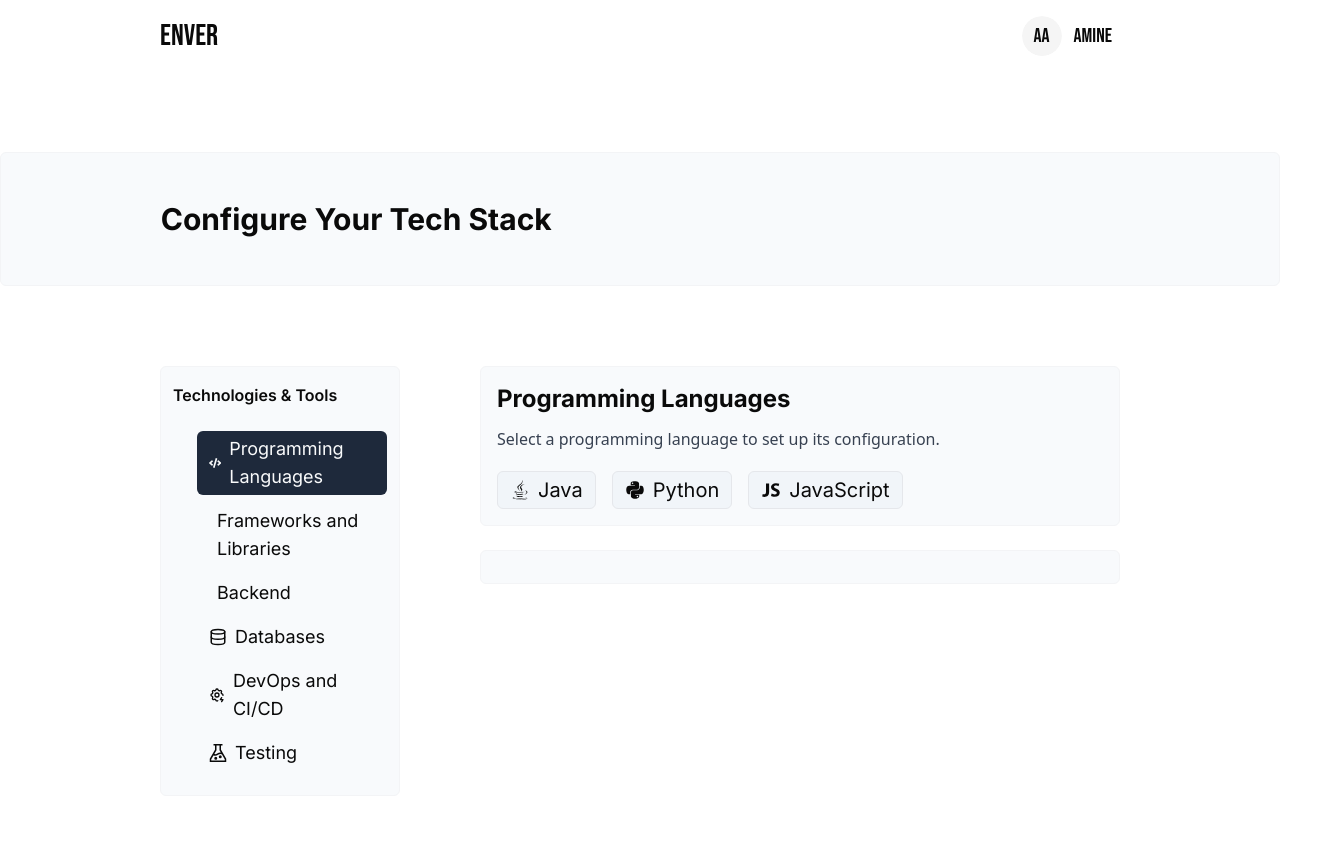
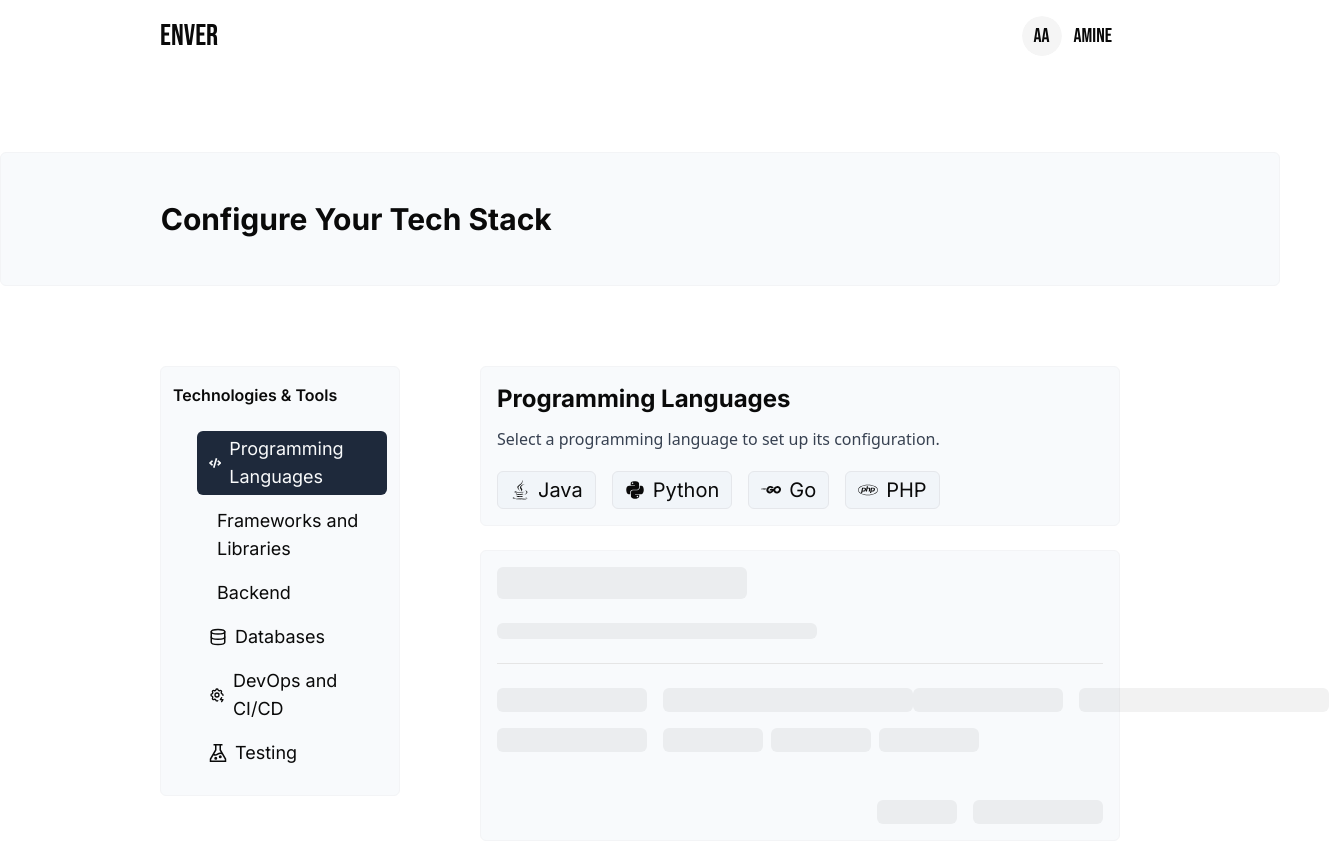
Before and after one commit to AmineAouragh/ENVER, a Next.js app: page /tech-stack in a window 1280 px wide. Both pictures are taken after a click on the item "Programming Languages". Shown: the whole page, 1329 px wide, since content can reach past the window. Before the commit the page ends 800 px from the top, so only its background shows below. Built offline with nearby package versions, Linux system fonts and the light colour scheme.

Commit message:
add java configuration form (in progress)

```diff
--- /dev/null
+++ b/components/ui/radio-group.jsx
@@ -0,0 +1,29 @@
+import * as React from "react"
+import * as RadioGroupPrimitive from "@radix-ui/react-radio-group"
+import { Circle } from "lucide-react"
+
+import { cn } from "@/lib/utils"
+
+const RadioGroup = React.forwardRef(({ className, ...props }, ref) => {
+  return (<RadioGroupPrimitive.Root className={cn("grid gap-2", className)} {...props} ref={ref} />);
+})
+RadioGroup.displayName = RadioGroupPrimitive.Root.displayName
+
+const RadioGroupItem = React.forwardRef(({ className, ...props }, ref) => {
+  return (
+    <RadioGroupPrimitive.Item
+      ref={ref}
+      className={cn(
+        "aspect-square h-4 w-4 rounded-full border border-primary text-primary shadow focus:outline-none focus-visible:ring-1 focus-visible:ring-ring disabled:cursor-not-allowed disabled:opacity-50",
+        className
+      )}
+      {...props}>
+      <RadioGroupPrimitive.Indicator className="flex items-center justify-center">
+        <Circle className="h-3.5 w-3.5 fill-primary" />
+      </RadioGroupPrimitive.Indicator>
+    </RadioGroupPrimitive.Item>
+  );
+})
+RadioGroupItem.displayName = RadioGroupPrimitive.Item.displayName
+
+export { RadioGroup, RadioGroupItem }
--- a/package.json
+++ b/package.json
@@ -16,6 +16,7 @@
     "@radix-ui/react-dropdown-menu": "^2.1.6",
     "@radix-ui/react-label": "^2.1.2",
     "@radix-ui/react-popover": "^1.1.6",
+    "@radix-ui/react-radio-group": "^1.2.3",
     "@radix-ui/react-select": "^2.1.6",
     "@radix-ui/react-separator": "^1.1.2",
     "@radix-ui/react-slot": "^1.1.2",
--- a/pages/tech-stack.js
+++ b/pages/tech-stack.js
@@ -19,7 +19,7 @@ import { GrMysql } from "react-icons/gr"
 import { BiLogoMongodb, BiLogoNodejs } from "react-icons/bi"
 import { VscVscode } from "react-icons/vsc"
 import { BiLogoPostgresql } from "react-icons/bi"
-import { DiDjango, DiDocker } from "react-icons/di"
+import { DiDocker } from "react-icons/di"
 import { BiLogoTailwindCss } from "react-icons/bi"
 import { BiLogoKubernetes } from "react-icons/bi"
 import { BiLogoSpringBoot } from "react-icons/bi"
@@ -31,7 +31,6 @@ import { FaFigma } from "react-icons/fa"
 import { TbBrandReactNative } from "react-icons/tb"
 import { FaFlutter } from "react-icons/fa6"
 import { SiMariadb } from "react-icons/si"
-import { DiNodejs } from "react-icons/di"
 import { FaGolang } from "react-icons/fa6"
 import { DiRedis } from "react-icons/di"
 import { SiAwsamplify } from "react-icons/si"
@@ -45,6 +44,26 @@ import { GoDatabase } from "react-icons/go"
 import { FiDatabase } from "react-icons/fi"
 import { TbSettingsBolt } from "react-icons/tb"
 import { RiSupabaseFill } from "react-icons/ri"
+import { Skeleton } from "@/components/ui/skeleton"
+import { FaNodeJs } from "react-icons/fa"
+import { SiDjango } from "react-icons/si"
+import { Input } from "@/components/ui/input"
+import { Label } from "@/components/ui/label"
+import { SiApachemaven } from "react-icons/si"
+import { SiGradle } from "react-icons/si"
+import { SiApacheant } from "react-icons/si"
+
+import {
+  Select,
+  SelectContent,
+  SelectGroup,
+  SelectItem,
+  SelectLabel,
+  SelectTrigger,
+  SelectValue,
+} from "@/components/ui/select"
+
+import { RadioGroup, RadioGroupItem } from "@/components/ui/radio-group"
 
 
 export default function TechStack(){
@@ -61,13 +80,19 @@ export default function TechStack(){
     const programmingLanguages = [
       { name: "java", label: "Java", icon: <FaJava /> },
       { name: "python", label: "Python", icon: <FaPython /> },
-      { name: "javascript", label: "JavaScript", icon: <IoLogoJavascript /> }
+      { name: "go", label: "Go", icon: <FaGolang /> },
+      { name: "php", label: "PHP", icon: <FaPhp /> }
     ]
 
     const frameworks = [
       { name: "react", label: "React", icon: <FaReact /> },
       { name: "angular", label: "Angular", icon: <IoLogoAngular /> },
       { name: "vue", label: "Vue", icon: <IoLogoVue /> }
+    ]
+
+    const backends = [
+      { name: "node", label: "Node", icon: <FaNodeJs /> },
+      { name: "django", label: "Django", icon: <SiDjango /> }
     ]
 
     const databases = [
@@ -82,6 +107,7 @@ export default function TechStack(){
     const [ selectedLanguage, setSelectedLanguage ] = useState('')
     const [ selectedFramework, setSelectedFramework ] = useState('')
     const [ selectedDatabase, setSelectedDatabase ] = useState('')
+    const [ selectedBackend, setSelectedBackend ] = useState('')
 
     return (
         <>
@@ -184,6 +210,24 @@ export default function TechStack(){
                                 </div>
                               </>
                             }
+                            {
+                              selectedCategory == "Backend" &&
+                              <>
+                                <p className='text-gray-700 mb-5'>Pick a backend technology to configure its settings.</p>
+                                <div className='flex flex-row items-center'>
+                                {
+                                  backends.map(
+                                    (backend, i) => (
+                                      <div key={i} tabIndex={0} onClick={() => setSelectedBackend(backend.label)} className={`${selectedBackend == backend.label ? "bg-slate-800 text-gray-50" : ""} rounded-md px-3 py-1 cursor-pointer bg-slate-100 border border-gray-200 text-xl mr-4 font-Inter flex flex-row items-center`}>
+                                        {backend.icon}
+                                        <span className='ml-2'>{backend.label}</span>
+                                      </div>
+                                    )
+                                  )
+                                }
+                                </div>
+                              </>
+                            }
                           </div>
                         :
                           <>
@@ -193,7 +237,93 @@ export default function TechStack(){
                       }
                     </div>
                     <div className='w-full rounded-md p-4 bg-slate-50 border border-gray-100'>
-
+                      <div className="flex flex-col items-start">
+                        {
+                          (
+                            (selectedCategory == "Backend" && selectedBackend.length == 0)
+                            || (selectedCategory == "Databases" && selectedDatabase.length == 0)
+                            || (selectedCategory == "Programming Languages" && selectedLanguage.length == 0)
+                            || (selectedCategory == "Frameworks and Libraries" && selectedFramework.length == 0)
+                          ) &&
+                          <>
+                            <Skeleton className="h-8 w-[250px] rounded-md mb-6" />
+                            <Skeleton className="h-4 w-[320px] rounded-md mb-6" />
+                            <hr className='w-full mb-6' />
+                            <div className="flex flex-row items-center justify-between w-full mb-4">
+                              <div className='flex flex-row items-center'>
+                                <Skeleton className="h-6 w-[150px] mr-4" />
+                                <Skeleton className="h-6 w-[250px]" />
+                              </div>
+                              <div className='flex flex-row items-center'>
+                                <Skeleton className="h-6 w-[150px] mr-4" />
+                                <Skeleton className="h-6 w-[250px]" />
+                              </div>
+                            </div>
+                            <div className='flex flex-row items-center mb-4'>
+                              <Skeleton className="h-6 w-[150px] mr-4" />
+                              <div className='flex flex-row items-center'>
+                                <Skeleton className="h-6 w-[100px] mr-2" />
+                                <Skeleton className="h-6 w-[100px] mr-2" />
+                                <Skeleton className="h-6 w-[100px]" />
+                              </div>
+                            </div>
+                            <div className='flex flex-row items-center w-full justify-end mt-8'>
+                              <Skeleton className="h-6 w-[80px] mr-4" />
+                              <Skeleton className="h-6 w-[130px]" />
+                            </div>
+                          </>
+                        }
+                        {
+                          (selectedCategory == "Programming Languages" && selectedLanguage == "Java")
+                          &&
+                          <>
+                            <div className='w-full'>
+                              <h4 className='font-bold text-xl font-Inter mb-2'>Customize Java Environment</h4>
+                              <p className='font-Inter text-gray-600 font-semibold mb-6'>Define the required setup for Java in advance to help your new hire or team get started quickly and efficiently</p>
+                              <hr className='mb-6' />
+                              <div className='mb-6'>
+                                <h5 className='font-bold text-2xl font-Inter mb-4'>JDK Version</h5>
+                                <div className='flex flex-row items-center w-1/2'>
+                                  <label htmlFor="jdk_version" className="font-Inter text-lg mr-4 w-1/3">Java JDK Version</label>
+                                  <Select id="jdk_version">
+                                    <SelectTrigger className="bg-white text-lg w-2/3 font-semibold font-Inter rounded-lg shadow-sm focus:outline-none focus:ring-2 focus:ring-blue-500 border text-slate-600 border-slate-300">
+                                      <SelectValue placeholder="Select a JDK version" />
+                                    </SelectTrigger>
+                                    <SelectContent className="rounded-lg text-slate-600 shadow-lg focus:outline-none border border-slate-300">
+                                      <SelectGroup>
+                                        <SelectItem className="text-lg font-Inter font-semibold" value="java_8">Java 8</SelectItem>
+                                        <SelectItem className="text-lg font-Inter font-semibold" value="java_11">Java 11</SelectItem>
+                                        <SelectItem className="text-lg font-Inter font-semibold" value="java_17">Java 17</SelectItem>
+                                        <SelectItem className="text-lg font-Inter font-semibold" value="java_21">Java 21</SelectItem>
+                                      </SelectGroup>
+                                    </SelectContent>
+                                  </Select>
+                                </div>
+                              </div>
+                              <div>
+                                <h5 className='font-bold text-2xl font-Inter mb-4'>Build Tool Configuration</h5>
+                                <div className='flex flex-row items-center w-1/2'>
+                                  <label htmlFor="build_tool" className="font-Inter text-lg mr-4 w-1/3">Build Tool</label>
+                                  <div className='flex flex-row items-center'>
+                                    <div className='flex flex-row items-center px-3 py-1 rounded-lg border border-gray-200 bg-slate-100 text-xl font-Inter mr-3'>
+                                      <SiApachemaven />
+                                      <span className='ml-2'>Maven</span>
+                                    </div>
+                                    <div className='flex flex-row items-center px-3 py-1 rounded-lg border border-gray-200 bg-slate-100 text-xl font-Inter mr-3'>
+                                      <SiGradle />
+                                      <span className='ml-2'>Gradle</span>
+                                    </div>
+                                    <div className='flex flex-row items-center px-3 py-1 rounded-lg border border-gray-200 bg-slate-100 text-xl font-Inter'>
+                                      <SiApacheant />
+                                      <span className='ml-2'>Ant</span>
+                                    </div>
+                                  </div>
+                                </div>
+                              </div>
+                            </div>
+                          </>
+                        }
+                      </div>
                     </div>
                   </div>
                 </div>
```
Also changed, not shown: 1 other file (tests, documents, lock files or other folders).
